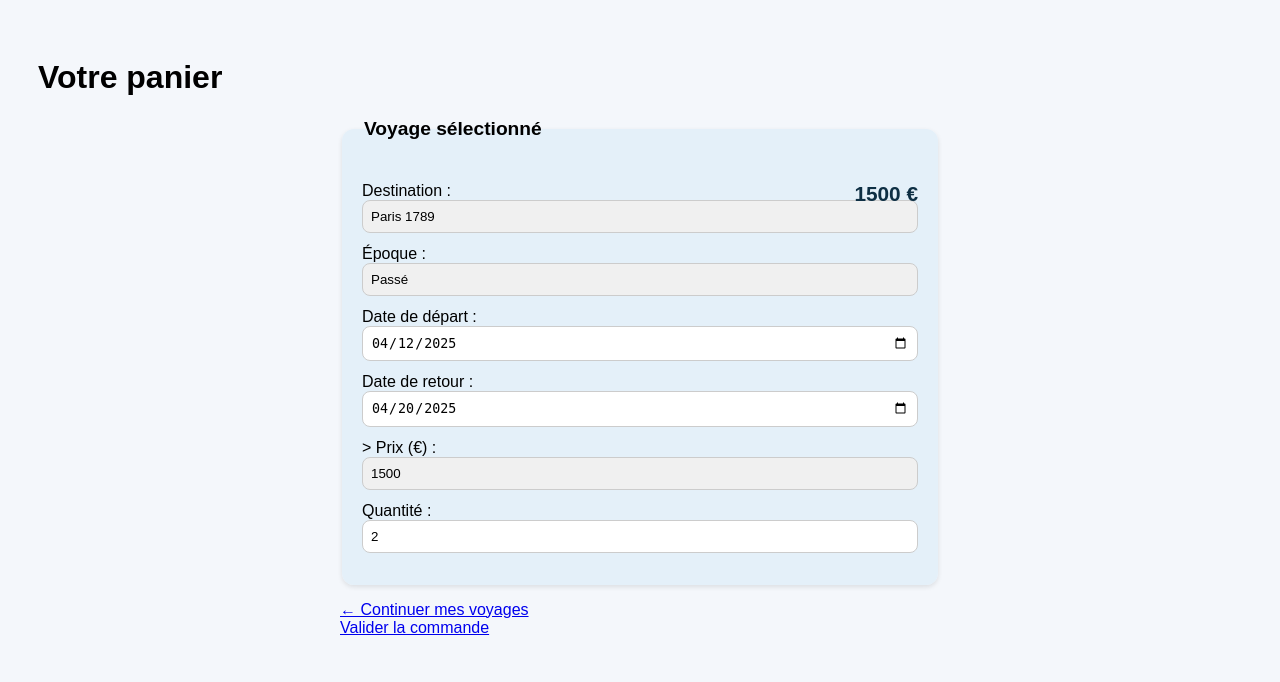
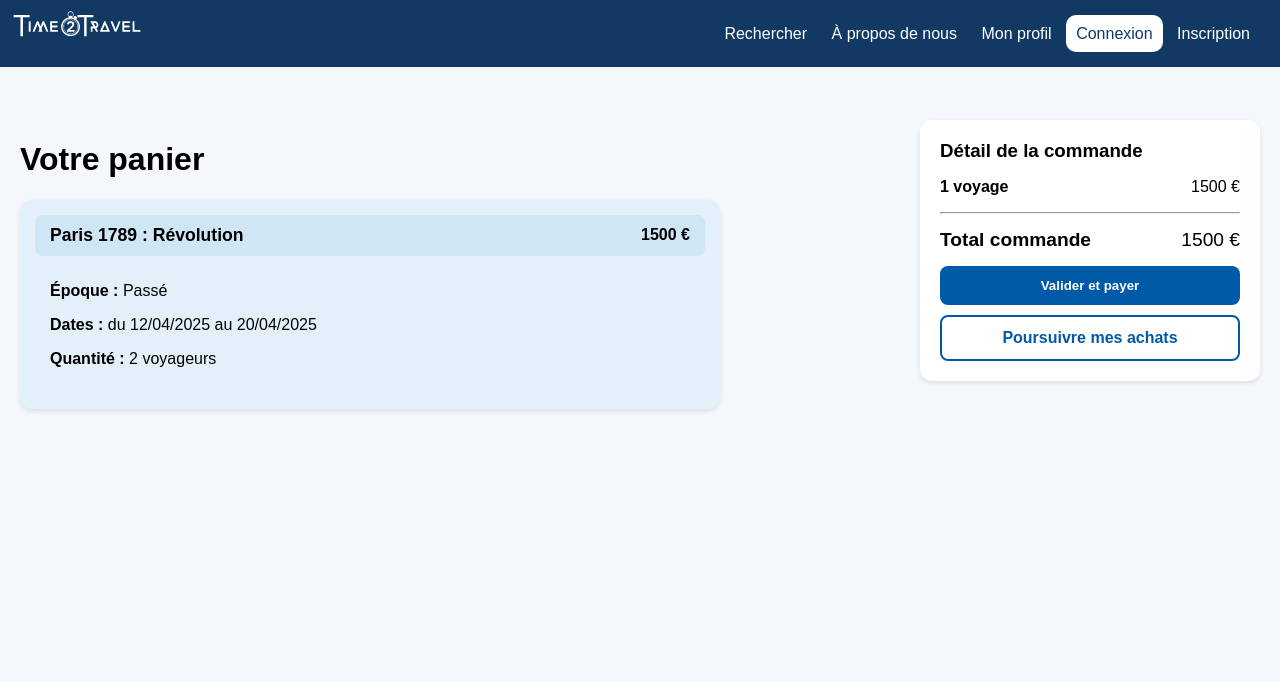
Before and after one commit to Jilani38/TimeToTravel, a PHP site: page /php/page_panier.html in a window 1280 px wide. Shown: the top 682 px of the page. Run offline with PHP 8.4, Linux system fonts and the light colour scheme.

Commit message:
page panier v2

```diff
--- a/css/page_accueil.css
+++ b/css/page_accueil.css
@@ -86,7 +86,7 @@ header nav div a {
   padding: 10px;
   border-radius: 10px;
 
-  &:nth-child(5) {
+  &:nth-child(4) {
     position: relative;
     background: #123964;
 
--- a/css/page_panier.css
+++ b/css/page_panier.css
@@ -1,75 +1,206 @@
 body {
     font-family: Arial, sans-serif;
     background-color: #f4f7fb;
-    padding: 30px;
+    margin: 0;
+    padding: 20px;
   }
 
-  form {
-    max-width: 600px;
-    margin: 0 auto;
+  header nav {
+    position: absolute;
+    background-color: #123964;
+    display: flex;
+    justify-content: space-between;
+    align-items: center;
+    padding-right: 20px;
+
+    top: 0;
+    left: 0;
+    right: 0;
   }
 
-  fieldset {
-    border: none;
+  header nav a {
+    text-decoration: none;
+    color: white;
+  }
+
+  header nav div a {
+    padding: 10px;
+    border-radius: 10px;
+
+    &:nth-child(4) {
+      position: relative;
+      color: #123964;
+      background: #ffffff;
+
+      &::before {
+        content: "";
+        position: absolute;
+        inset: 0;
+        background: #0002;
+        opacity: 0;
+        transition: opacity 0.3s;
+      }
+
+      &:hover::before {
+        opacity: 1;
+      }
+    }
+  }
+
+  header img {
+    width: 150px;
+  }
+
+
+
+  /* Mise en page panier */
+  .panier-container {
+    margin-top: 100px;
+    display: flex;
+    justify-content: space-between;
+    align-items: flex-start;
+  }
+
+  .container {
+    flex: 1;
+    max-width: 700px;
+    margin-right: 20px;
+  }
+
+  .carte-voyage {
     background-color: #e4f0f9;
     border-radius: 12px;
-    padding: 20px;
-    box-shadow: 0 2px 5px rgba(0, 0, 0, 0.1);
+    padding: 15px;
+    box-shadow: 0 2px 5px rgba(0,0,0,0.1);
+  }
+
+  .entete {
+    background-color: #cfe6f5;
+    border-radius: 8px;
+    padding: 10px 15px;
     position: relative;
   }
 
-  legend {
-    font-size: 1.2em;
-    font-weight: bold;
-    margin-bottom: 10px;
+  .entete h2 {
+    margin: 0;
+    font-size: 1.1em;
   }
 
-  fieldset p {
-    margin: 12px 0;
+  .prix {
+    position: absolute;
+    right: 15px;
+    top: 50%;
+    transform: translateY(-50%);
+    font-weight: bold;
   }
 
-  input[type="text"],
-  input[type="date"],
-  input[type="number"] {
-    width: 100%;
-    padding: 8px;
-    border: 1px solid #ccc;
-    border-radius: 8px;
-    box-sizing: border-box;
-    background-color: white;
-  }
-
-  input[readonly] {
-    background-color: #f0f0f0;
-  }
-
-  input[type="submit"] {
-    margin-top: 20px;
-    padding: 10px 20px;
-    background-color: #005aa7;
-    color: white;
-    border: none;
-    border-radius: 8px;
-    cursor: pointer;
-    font-weight: bold;
-    width: 100%;
-  }
-
-  input[type="submit"]:hover {
-    background-color: #004080;
-  }
-
-  .price {
-    position: absolute;
-    top: 20px;
-    right: 20px;
-    font-weight: bold;
-    font-size: 1.3em;
-    color: #0e2f44;
+  .details {
+    padding: 10px 15px;
   }
 
   .warning {
     color: #c0392b;
     font-size: 0.9em;
-    margin-top: 5px;
   }
+
+  .actions {
+    margin-top: 25px;
+  }
+
+  .btn {
+    text-decoration: none;
+    padding: 10px 15px;
+    border-radius: 8px;
+    color: white;
+    font-weight: bold;
+    cursor: pointer;
+    display: inline-block;
+    text-align: center;
+  }
+
+  .continuer {
+    background-color: #7f8c8d;
+  }
+
+  .valider, .payer {
+    background-color: #005aa7;
+  }
+
+  .ajouter {
+    background-color: white;
+    color: #005aa7;
+    border: 2px solid #005aa7;
+    margin-top: 10px;
+  }
+
+  .btn:hover {
+    opacity: 0.9;
+  }
+
+  /* Bulle de total à droite */
+  .bulle-total {
+    background-color: #fff;
+    border-radius: 12px;
+    padding: 20px;
+    width: 300px;
+    box-shadow: 0 2px 5px rgba(0,0,0,0.1);
+  }
+
+  .bulle-total h3 {
+    margin-top: 0;
+    margin-bottom: 15px;
+  }
+
+  .bulle-total p {
+    display: flex;
+    justify-content: space-between;
+  }
+
+  .total-commande {
+    display: flex;
+    justify-content: space-between;
+    font-size: 1.2em;
+    margin: 15px 0;
+  }
+
+  /*.bulle-total hr {
+    border: none;
+    border-top: 1px solid #ddd;
+  }
+
+  .bulle-total .btn {
+    width: 100%;
+    margin-top: 10px;
+    padding: 12px;
+  }*/
+
+  .bulle-total .btn-payer,
+.bulle-total .btn-ajouter {
+  width: 100% !important;
+  display: block !important; /* crucial pour forcer une nouvelle ligne */
+  padding: 12px 15px !important;
+  box-sizing: border-box !important;
+  text-align: center !important;
+  margin-top: 10px !important;
+  border-radius: 8px !important;
+  font-weight: bold !important;
+  cursor: pointer !important;
+  text-decoration: none !important;
+  border: none !important; /* retire les bordures par défaut (utile pour <button>) */
+}
+
+.bulle-total .btn-payer {
+  background-color: #005aa7 !important;
+  color: white !important;
+}
+
+.bulle-total .btn-ajouter {
+  background-color: white !important;
+  color: #005aa7 !important;
+  border: 2px solid #005aa7 !important; /* Ajoute explicitement une bordure au lien */
+}
+
+.bulle-total .btn-payer:hover,
+.bulle-total .btn-ajouter:hover {
+  opacity: 0.9 !important;
+}
--- a/php/page_a_propos.php
+++ b/php/page_a_propos.php
@@ -16,7 +16,7 @@
 
         <div>
           <a href="./page_de_recherche.php">Rechercher </a>
-          <a href="./page_admin/index.php">Admin</a>
+
           <a href="./page_a_propos.php">À propos de nous</a>
           <a href="./page_profil.php">Mon profil</a>
           <a href="./page_connexion.php">Connexion</a>
--- a/php/page_accueil.php
+++ b/php/page_accueil.php
@@ -22,7 +22,7 @@
 
         <div>
           <a href="./page_de_recherche.php">Rechercher </a>
-          <a href="./page_admin/index.php">Admin</a>
+
           <a href="./page_a_propos.php">À propos de nous</a>
           <a href="./page_profil.php">Mon profil</a>
           <a href="./page_connexion.php">Connexion</a>
--- a/php/page_connexion.php
+++ b/php/page_connexion.php
@@ -16,7 +16,7 @@
 
         <div>
           <a href="./page_de_recherche.php">Rechercher </a>
-          <a href="./page_admin/index.php">Admin</a>
+
           <a href="./page_a_propos.php">À propos de nous</a>
           <a href="./page_profil.php">Mon profil</a>
           <a href="./page_connexion.php">Connexion</a>
@@ -44,6 +44,9 @@
 
       <p class="register-link">
         <a href="page_inscription.php">Je n'ai pas de compte</a>
+        <br></br>
+        <a href="./page_admin/index.php">Admin</a>
+
       </p>
     </div>
   </body>
--- a/php/page_panier.html
+++ b/php/page_panier.html
@@ -7,48 +7,65 @@
 </head>
 <body>
 
-  <h1>Votre panier</h1>
+  <header>
+  <nav>
+    <!-- <h1>Time to Travel</h1> -->
+    <a href="./page_accueil.php">
+      <img src="../img/accueil_logo.svg" alt="Time to Travel" />
+    </a>
 
-  <form action="paiement.html" method="post">
-    <fieldset>
-      <legend>Voyage sélectionné</legend>
+    <div>
+      <a href="./page_de_recherche.php">Rechercher </a>
 
-      <p>
-        <label for="destination">Destination :</label><br>
-        <input type="text" id="destination" name="destination" value="Paris 1789" readonly>
-      </p>
+      <a href="./page_a_propos.php">À propos de nous</a>
+      <a href="./page_profil.php">Mon profil</a>
+      <a href="./page_connexion.php">Connexion</a>
+      <a href="./page_inscription.php">Inscription</a>
 
-      <p>
-        <label for="epoque">Époque :</label><br>
-        <input type="text" id="epoque" name="epoque" value="Passé" readonly>
-      </p>
+    </div>
+  </nav>
+  </header>
 
-      <p>
-        <label for="depart">Date de départ :</label><br>
-        <input type="date" id="depart" name="depart" value="2025-04-12">
-      </p>
+<div class="panier-container">
+  <div class="container">
+    <h1>Votre panier</h1>
 
-      <p>
-        <label for="retour">Date de retour :</label><br>
-        <input type="date" id="retour" name="retour" value="2025-04-20">
-      </p>
+    <div class="carte-voyage">
 
-      <p class="price">1500 €</p>>
-        <label for="prix">Prix (€) :</label><br>
-        <input type="number" id="prix" name="prix" value="1500" readonly>
-      </p>
+      <div class="entete">
+        <h2>Paris 1789 : Révolution</h2>
+        <span class="prix">1500 €</span>
+      </div>
 
-      <p>
-        <label for="quantite">Quantité :</label><br>
-        <input type="number" id="quantite" name="quantite" value="2" min="1">
-      </p>
-    </fieldset>
+      <div class="details">
+        <p><strong>Époque :</strong> Passé</p>
+        <p><strong>Dates :</strong> du 12/04/2025 au 20/04/2025</p>
+        <p><strong>Quantité :</strong> 2 voyageurs</p>
+       <!-- <p class="warning">⚠ Prix valable jusqu'à 17:19</p>-->
+      </div>
 
-    <p>
-      <a href="page_destination.html">← Continuer mes voyages</a><br>
-      <a href="page_paiement.html">Valider la commande</a>
-    </p>
-  </form>
+    </div>
+
+    <!--<div class="actions">
+      <a class="btn continuer" href="page_destination.html">← Continuer mes voyages</a>
+    </div>
+  -->
+
+  </div>
+
+  <div class="bulle-total">
+    <h3>Détail de la commande</h3>
+    <p><strong>1 voyage</strong> <span>1500 €</span></p>
+    <hr>
+    <div class="total-commande">
+      <strong>Total commande</strong>
+      <span class="prix-total">1500 €</span>
+    </div>
+    <button class="btn-payer">Valider et payer</button>
+    <a class="btn-ajouter" href="./page_accueil.php">Poursuivre mes achats</a>
+  </div>
+
+</div>
 
 </body>
 </html>
```
